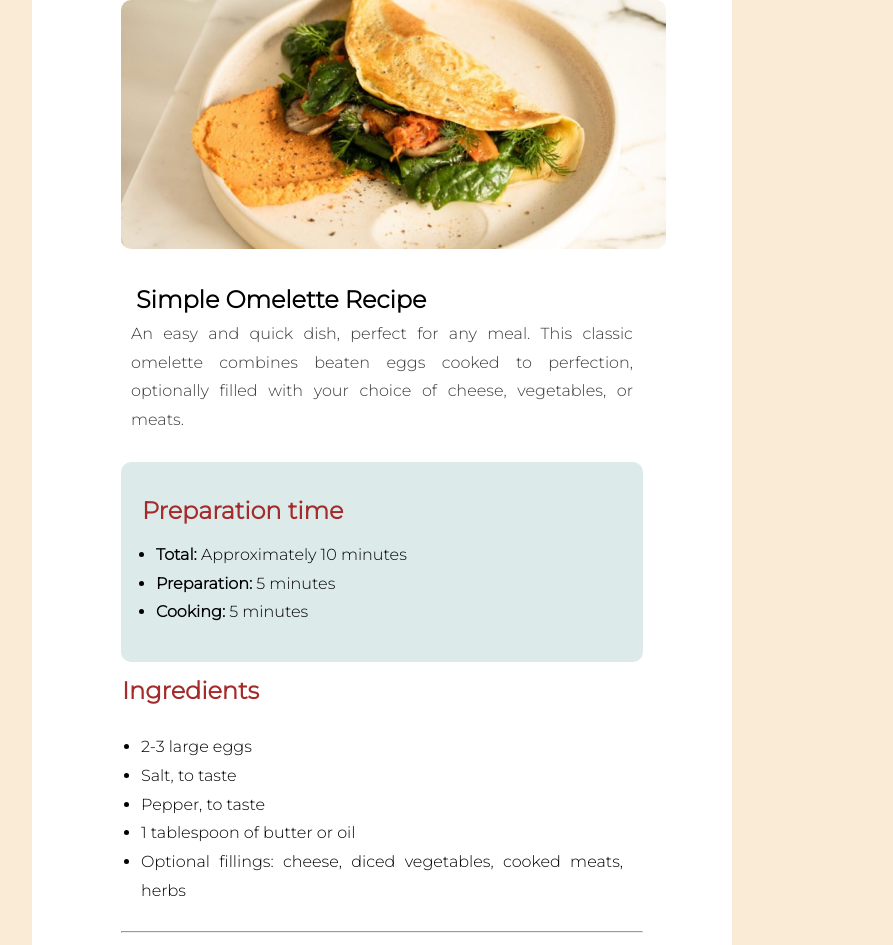
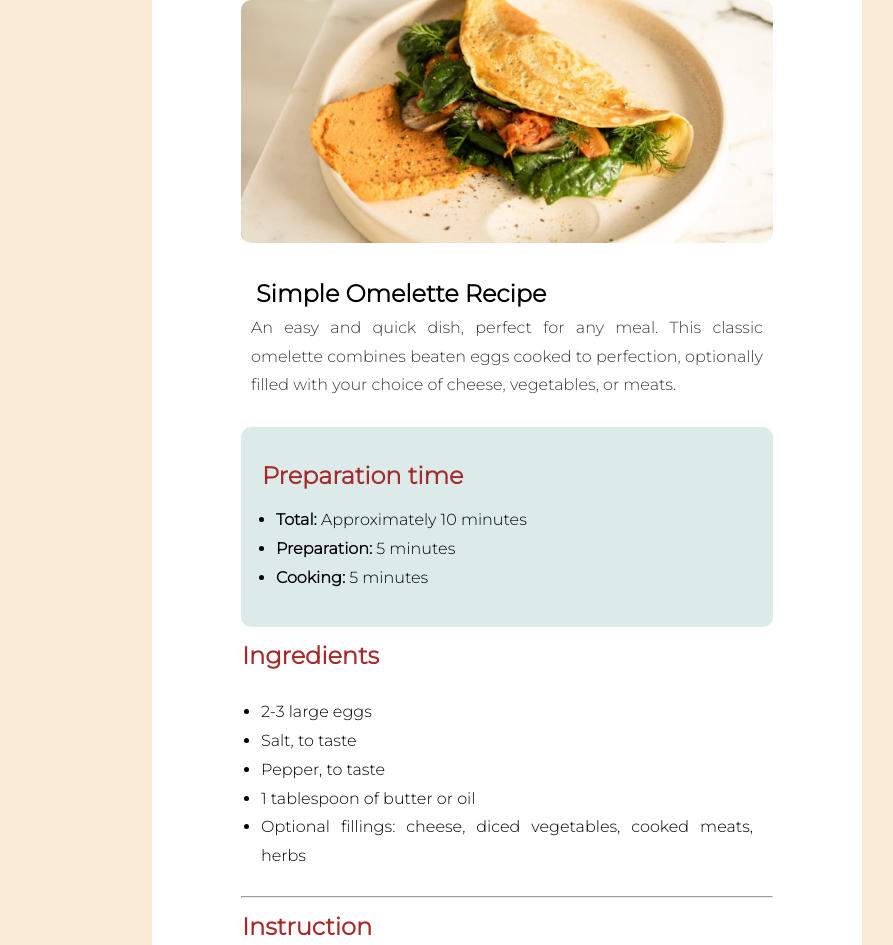
Before and after one commit to mariaeduardateixeira/recipe-page, a plain HTML site: page index.html in a window 1280 px wide. Shown: the top 945 px of the page, without its empty margins (118-1011 px from the left). Drawn offline with Linux system fonts and the light colour scheme.

Commit message:
Ajustes na tela Desktop

```diff
--- a/assets/css/media-query.css
+++ b/assets/css/media-query.css
@@ -2,6 +2,86 @@
 
 /*- Mobile: 375px
 - Desktop: 1440px*/
+
+@media screen and (min-width:640px) {
+  body, html{
+    height: 100vh;
+    width: 100vw;
+    margin: 0px;
+    padding: 0px;
+    font-size: 1em;
+    line-height: 1.8em;
+
+}
+ section > p{
+  color: rgba(0, 0, 0, 0.778);
+}
+  #container img{
+    max-width:100%;
+    width: 700px;
+}
+
+section > h1{
+  margin: 15px;
+  margin-bottom: 5px;
+  text-align: left;
+  line-height: 1.2em;
+
+}
+
+main > section {
+  padding-top: 0px;
+  padding: 0px 34px;
+  text-align: justify;
+}
+main>section>aside{
+  padding: 20px 20px 20px 20px;
+  background-color: rgba(95, 158, 160, 0.22);
+  border-radius: 10px;
+}
+
+aside > ul{
+  margin: 15px;
+}
+
+main > section >h2, aside>h2{
+  margin-top: 15px;
+  margin-bottom: 7px;
+  margin-left: 1px;
+  color: brown;
+}
+
+main > section > ul, section > ol{
+  padding: 20px 20px 20px 20px;
+}
+
+main > section > p{
+  margin-bottom: 17px;
+  padding: 0 10px 10px 10px;
+  text-align: justify;
+}
+
+hr{
+  margin-top: 5px;
+  margin-bottom: 5px;
+}
+
+main > section > table, th, td{
+  border-collapse: collapse;
+  padding: 10px 40px;
+  text-align: left;
+  border: 1px solid rgba(0, 0, 0, 0.486);
+}
+
+main > section > table{
+  padding-bottom: 50px;
+  margin-bottom: 10px;
+}
+
+.num{
+  color: brown;
+}
+}
 
 @media screen and (min-width: 768px){
   body, html{
@@ -17,8 +97,8 @@
   color: rgba(0, 0, 0, 0.778);
 }
   #container img{
-    min-width:685px;
-    max-height:768px;
+    max-width:100%;
+
 }
 
 section > h1{
@@ -88,19 +168,98 @@ main > section > table{
     background-color: antiquewhite;
   }
   main{
-    min-width: 400px;
-    max-width: 590px;
-    margin-left: 150px;
+    width: 600px;
+    margin-left: 200px;
     margin-right: 150px;
     padding-left: 55px;
     padding-right: 55px;
     background-color: white;
 }
-section > #container>img{
-  min-width:545px;
-  max-height:590px;
+#container img{
+  max-width:100%;
   border-radius: 10px;
   margin-bottom: 12px;
 }
 
 }
+
+@media screen and (min-width:1200px) {
+  body, html{
+    main{
+      width: 600px;
+      margin-left:270px;
+      margin-right: 150px;
+      padding-left: 55px;
+      padding-right: 55px;
+      background-color: white;
+  }
+}
+ section > p{
+  color: rgba(0, 0, 0, 0.778);
+}
+  #container img{
+    max-width:100%;
+}
+
+section > h1{
+  margin: 15px;
+  margin-bottom: 5px;
+  text-align: left;
+  line-height: 1.2em;
+
+}
+
+main > section {
+  padding-top: 0px;
+  padding: 0px 34px;
+  text-align: justify;
+}
+main>section>aside{
+  padding: 20px 20px 20px 20px;
+  background-color: rgba(95, 158, 160, 0.22);
+  border-radius: 10px;
+}
+
+aside > ul{
+  margin: 15px;
+}
+
+main > section >h2, aside>h2{
+  margin-top: 15px;
+  margin-bottom: 7px;
+  margin-left: 1px;
+  color: brown;
+}
+
+main > section > ul, section > ol{
+  padding: 20px 20px 20px 20px;
+}
+
+main > section > p{
+  margin-bottom: 17px;
+  padding: 0 10px 10px 10px;
+  text-align: justify;
+}
+
+hr{
+  margin-top: 5px;
+  margin-bottom: 5px;
+}
+
+main > section > table, th, td{
+  border-collapse: collapse;
+  padding: 10px 40px;
+  text-align: left;
+  border: 1px solid rgba(0, 0, 0, 0.486);
+}
+
+main > section > table{
+  padding-bottom: 50px;
+  margin-bottom: 10px;
+}
+
+.num{
+  color: brown;
+}
+
+}
--- a/assets/css/style.css
+++ b/assets/css/style.css
@@ -22,8 +22,8 @@ section > p{
 color: rgba(0, 0, 0, 0.778);
 }
 #container img{
-  max-width:290px;
-  max-height:375px;
+  max-width:100%;
+
 }
 
 section > h1{
```
